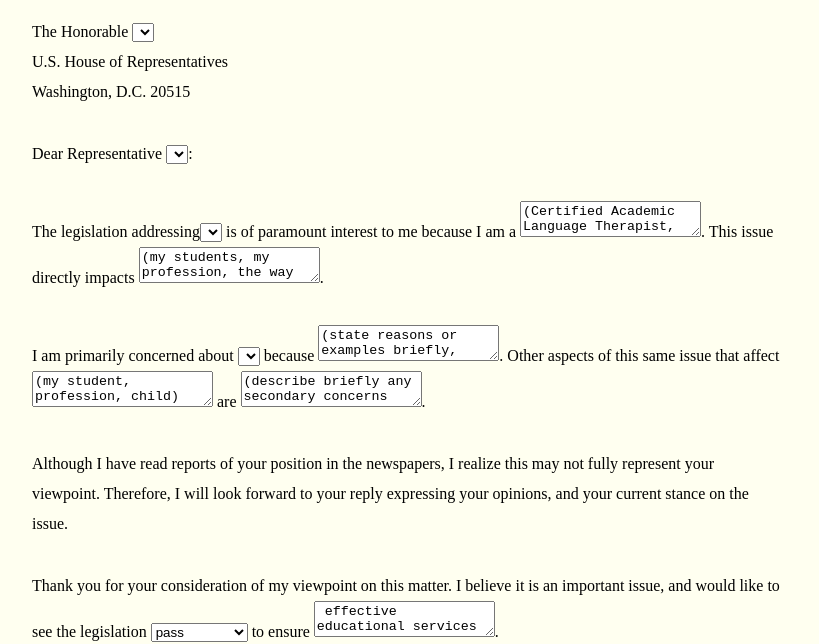
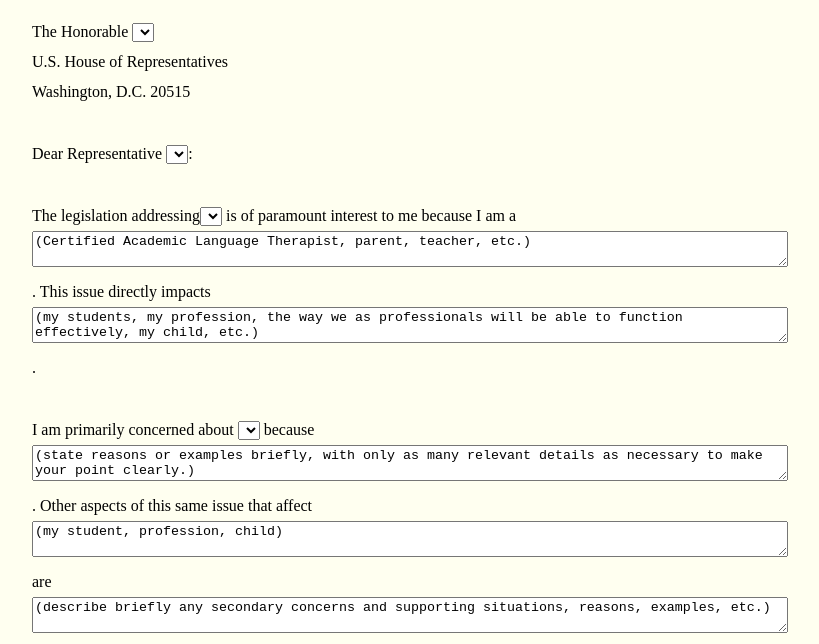
Before and after one commit to livhoffman/dearrepresentative, a plain HTML site: page DearRep/index.html in a window 1280 px wide. Shown: the part 161-805 px from the top of the page, without its empty margins (233-1052 px from the left). Drawn offline with Linux system fonts and the light colour scheme.

Commit message:
edits to boxes

```diff
--- a/DearRep/index.html
+++ b/DearRep/index.html
@@ -20,13 +20,13 @@
       <p>Dear Representative <select>(last name)</select>:
       </p>
       <p>The legislation addressing<select>(describe issue concisely, or use exact name of bill before legislature)</select>  is of paramount interest to me because I am a
-        <textarea rows="2" cols="20">(Certified Academic Language Therapist, parent, teacher, etc.)</textarea>. This issue directly impacts
-        <textarea rows="2" cols="20">(my students, my profession, the way we as professionals will be able to function effectively, my child, etc.)</textarea>.
+        <textarea>(Certified Academic Language Therapist, parent, teacher, etc.)</textarea>. This issue directly impacts
+        <textarea>(my students, my profession, the way we as professionals will be able to function effectively, my child, etc.)</textarea>.
       </p>
       <p>I am primarily concerned about <select>(describe major specific concern within the larger issue)</select> because
-        <textarea rows="2" cols="20">(state reasons or examples briefly, with only as many relevant details as necessary to make your point clearly.)</textarea>.
+        <textarea>(state reasons or examples briefly, with only as many relevant details as necessary to make your point clearly.)</textarea>.
         Other aspects of this same issue that affect <textarea rows="2" cols="20">(my student, profession, child)</textarea> are
-        <textarea rows="2" cols="20">(describe briefly any secondary concerns and supporting situations, reasons, examples, etc.)</textarea>.
+        <textarea>(describe briefly any secondary concerns and supporting situations, reasons, examples, etc.)</textarea>.
       </p>
       <p>Although I have read reports of your position in the newspapers, I realize this may not fully represent your viewpoint. Therefore, I will look forward to your reply expressing your opinions, and your current stance on the issue.
       </p>
@@ -36,7 +36,7 @@
           <option value="fail">fail</option>
           <option value="be amended">be amended</option>
         </select> to ensure
-        <textarea rows="2" cols="20"> effective educational services for the students involved.</textarea>.
+        <textarea> effective educational services for the students involved.</textarea>.
       </p>
     </div>
     <div id="greeting">
--- a/DearRep/style.css
+++ b/DearRep/style.css
@@ -26,3 +26,8 @@ body {
 span {
   color: #FFD700;
 }
+
+textarea {
+  height: 100%;
+  width: 100%;
+}
```
Also changed, not shown: DearRep/about.html (+4 -4 lines).
